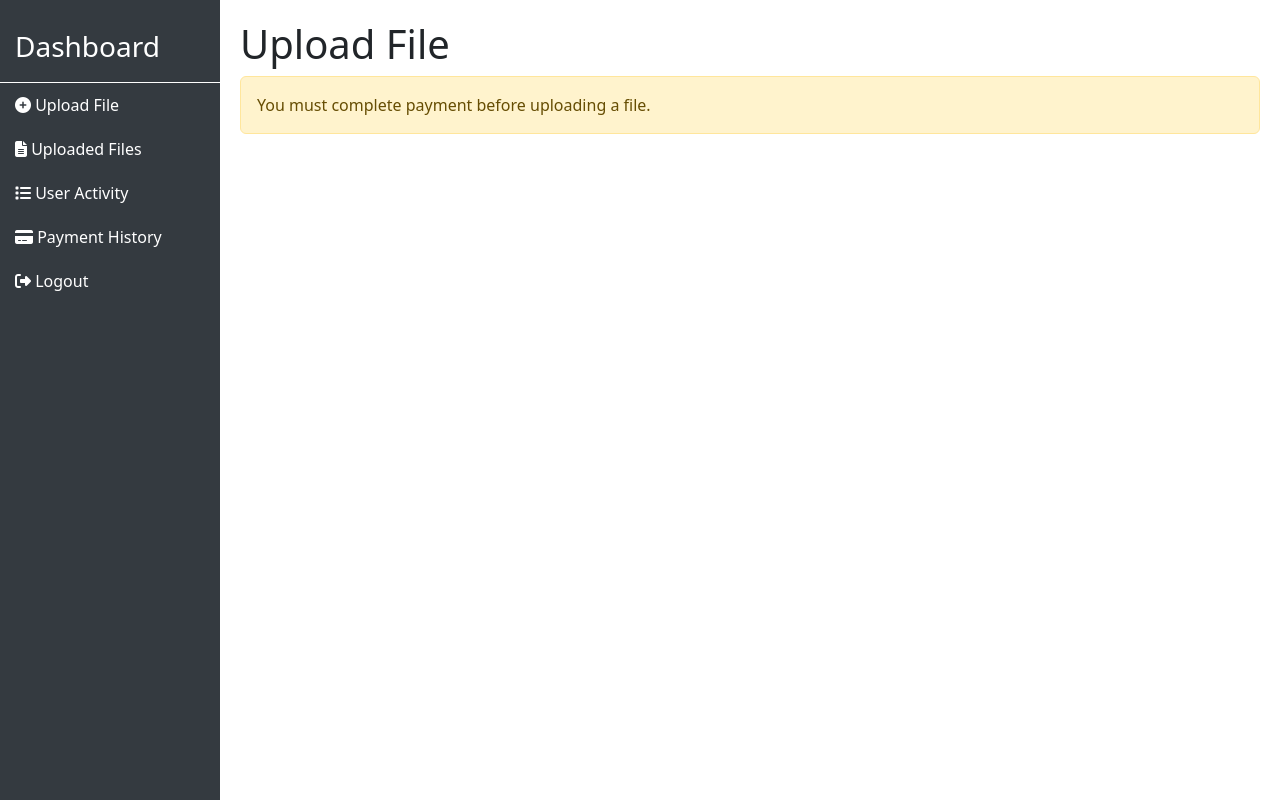
After one commit to Sawjal-sikder/aamarPay-django-task-md-sawjal-sikder, a Django app: page /dashboard/create_upload_file/ in a window 1280 px wide. The commit adds this page. Run offline with Django 5.2, Linux system fonts and the light colour scheme; the visitor is signed in with stand-in values (Sample User, id 1); data that the repository does not hold is empty; parts of the project's set-up code (start-up, migrations or seed data) failed here and were passed over.

Commit message:
Add file upload functionality with payment validation; update main template for navigation

```diff
--- a/dashboard/urls.py
+++ b/dashboard/urls.py
@@ -5,6 +5,7 @@ urlpatterns = [
     path('home/', home, name='dashboard'),
     path('login/', LoginView, name='LoginView'),
     path('logout/', LogoutView, name='LogoutView'),
+    path("create_upload_file/",create_upload_file, name="create_upload_file"),
     path("uploadedfilelist/",uploadedfilelist, name="uploadedfilelist"),
     path("activity/",activity, name="activity"),
     path("transition/",payment_history, name="transition")
--- a/dashboard/views.py
+++ b/dashboard/views.py
@@ -26,6 +26,37 @@ def LogoutView(request):
 def home(request):
     return render(request, 'main.html')
 
+@login_required(login_url='login')
+def create_upload_file(request):
+    has_paid = PaymentTransaction.objects.filter(
+        user=request.user, status='success'
+    ).exists()
+
+    if request.method == "POST":
+        if not has_paid:
+            messages.error(request, "You must complete payment before uploading files.")
+            return redirect("create_upload_file")
+
+        file = request.FILES.get("file")
+        if not file:
+            messages.error(request, "No file selected.")
+            return redirect("create_upload_file")
+
+        if not file.name.endswith((".txt", ".docx")):
+            messages.error(request, "Only .txt or .docx files are allowed.")
+            return redirect("create_upload_file")
+
+        FileUpload.objects.create(
+            user=request.user,
+            file=file,
+            filename=file.name,
+            status="processing"
+        )
+
+        messages.success(request, "File uploaded successfully and is being processed.")
+        return redirect("create_upload_file")
+
+    return render(request, "dashboard/create_file_upload.html", {"has_paid": has_paid})
 
 @login_required(login_url='login')
 def uploadedfilelist(request):
--- /dev/null
+++ b/templates/dashboard/create_file_upload.html
@@ -0,0 +1,31 @@
+{% extends "main.html" %}
+
+{% block title %}Upload File{% endblock %}
+
+{% block content %}
+<h1>Upload File</h1>
+
+{% if messages %}
+  {% for message in messages %}
+    <div class="alert alert-{{ message.tags }}">{{ message }}</div>
+  {% endfor %}
+{% endif %}
+
+{% if has_paid %}
+<form method="POST" enctype="multipart/form-data" class="mt-3">
+    {% csrf_token %}
+    <div class="mb-3 w-25">
+        <label for="file" class="form-label">Choose file</label>
+        <input type="file" name="file" id="file" class="form-control" required>
+        <div class="form-text">Allowed: .txt, .docx</div>
+    </div>
+    <button type="submit" class="btn text-white" style="background-color: #343a40;">
+        <i class="fas fa-upload"></i> Upload
+    </button>
+</form>
+{% else %}
+<div class="alert alert-warning">
+    You must complete payment before uploading a file.
+</div>
+{% endif %}
+{% endblock %}
--- a/templates/main.html
+++ b/templates/main.html
@@ -53,6 +53,9 @@
         <a href="{% url 'dashboard' %}" style="border-bottom: 1px solid white;">
             <h3>Dashboard</h3>
         </a>
+        <a href="{% url 'create_upload_file' %}">
+            <i class="fas fa-plus-circle "></i> Upload File
+        </a>
         <a href="{% url 'uploadedfilelist' %}">
             <i class="fas fa-file-alt"></i> Uploaded Files
         </a>
```
